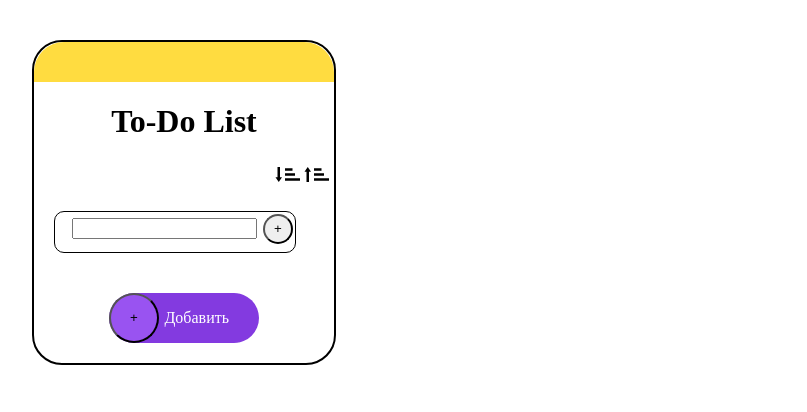
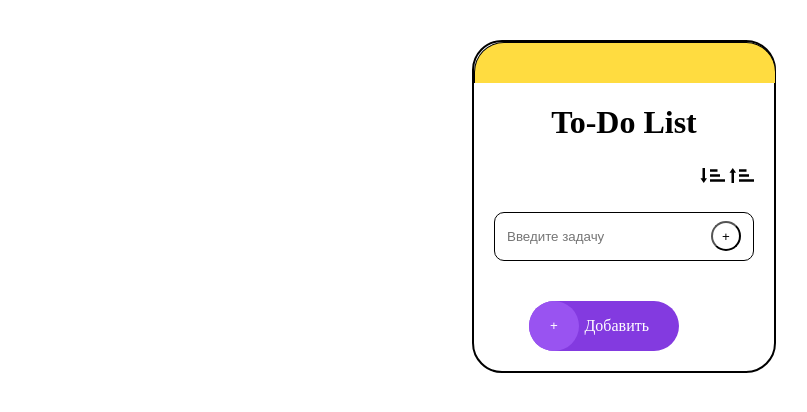
Before and after one commit to Olgamay/Project_2_2022, a plain HTML site: page index.html in a window 1280 px wide. Shown: the whole page, without its empty margins (16-823 px from the left). Drawn offline with Linux system fonts and the light colour scheme.

Commit message:
доработка от 11.05

```diff
--- a/index.html
+++ b/index.html
@@ -11,31 +11,32 @@
 </head>
 <body>
     <div class="block">
-        <div class="color"></div>
-        <H1>To-Do List</H1>
-        <div class="sorting"> <img src="images/Group_73.svg"> <img src="images/Group_91.svg">
+
+        <div class="color">        </div>
+
+        <h1>To-Do List</h1>
+
+        <div class="sorting">
+            <img src="images/Group_73.svg"> <img src="images/Group_91.svg">
         </div>
-        <!-- <div class="block-text">
-            <div class="block-text_1"><p> Почистить зубы <img src="images/Group_77.svg"> <img src="images/Group_70.svg"> </p></div>
-            <div class="block-text_1"><p>Купить зубную пасту <img src="images/Group_77.svg"> <img src="images/Group_70.svg"></p></div>
-            <div class="block-text_1"><p>Умыться <img src="images/Group_77.svg"> <img src="images/Group_70.svg"></p></div>
-            <div class="block-text_1"><p>Выпить кофе <img src="images/Group_77.svg"> <img src="images/Group_70.svg"></p></div>
-            <div class="block-text_1"><p>Принять душ <img src="images/Group_77.svg"> <img src="images/Group_70.svg"></p></div>
-        </div> -->
+
         <div class="input">
             <label>
-            <input type="text" required>
-        </label>
-           <button class="plus_input">+</button>
-
+                <input class="name" type="text" id="in" name = "name" placeholder="Введите задачу">
+            </label>
+            <button class="plus_input">+</button>
         </div>
 
         <div class="dobav_1">
-           <div class="dobav">
-               <button class="plus">+</button>
-            <!-- <div class="plus"><p class="plus_1"> +</p></div> -->
-            <p class="dobav_2"> Добавить</p>
-        </div>
+            <div class="dobav">
+                <button class="plus" id="get-data">+</button>
+                <p class="dobav_2"> Добавить </p>
+            </div>
+            <div class="wrapper">
+                <ul class="todo">
+                </ul>
+                <!-- сюда будет добавляться введенный список -->
+            </div>
         </div>
     </div>
     <script src="script.js"></script>
--- a/script.js
+++ b/script.js
@@ -1,9 +1,50 @@
-let textInput = document.querySelector('.input');
-let button = document.querySelector('.plus_input');
-button.addEventListener('click', () => {
-    let newElement = document.createElement('p');
-    parentElement.append(newElement);
-    // newText.innerText = textInput.value;
-    // let result = document.querySelector('body');
-    // resultText.appendChild(newText);
-  });
+let nameDelo = document.querySelector('.name');
+let button = document.querySelector('.plus');
+let todo = document.querySelector('todo');
+// переменная в которую сохранять значение
+let todoList = [];
+// указываем что введенное значение будет являться массивом
+
+// Добавляем обработчик событий
+button.addEventListener('click', function() {
+  let newnameDelo = nameDelo.value;
+  todoList.push(newnameDelo);
+  displayDelos();
+
+});
+
+// вводим функцию, которая будет перебирать массив todoList
+function displayDelos() {
+  let displayDelos = '';
+  todoList.forEach(function(item, i) {
+    displayDelos += item;
+  })
+}
+
+
+
+
+
+
+// document.getElementById('.dobav_2').click => () {
+
+//   let surnameValue = getElementById('in').value;
+//   let temp = {};
+//     temp.todo = surnameValue;
+//   var i = todoList.length;
+//   todoList[i] = temp;
+//   console.log('todoList');
+//   };
+  // let newElement = document.createElement('li');
+  // newElement.innerText = nameField;
+  // let result = document.querySelector('.input');
+  // result.Element.appendChild(newElement);
+  // const buttonDelete = document.querySelectorAll('.plus_input');
+  // buttonDelete.forEach((item) => {
+
+  // value=это значение введенное в поле задач;
+  // записываем значение введенное в поле пользователем;
+  // console.log(surnameValue);
+// });
+
+//
--- a/style.css
+++ b/style.css
@@ -3,26 +3,27 @@
     border: 2px solid black;
     border-radius: 30px;
     display: flex;
-    margin: 40px;
+    margin: 40px auto;
     justify-content: center;
     text-align: center;
     flex-direction: column;
+}
 
-}
 .color {
     background-color: #FFDC40;
     width: 100%;
     height: 40px;
     border-top-left-radius: 30px;
     border-top-right-radius: 30px;
-
-
+    border: 1px solid black;
+    border-bottom: none;
 }
 
 .sorting {
-    margin: 5px;
+    margin: 5px 20px;
     text-align: right;
 }
+
 .block-text {
     border: 1px solid black;
     margin: 20px;
@@ -40,26 +41,36 @@
     border: 0.5px solid black;
     border-radius: 10px;
     margin: 20px;
-    width: 80%;
-    height: 40px;
-    text-align: right;
-    vertical-align:middle;
+    display: flex;
+    justify-content: space-between;
+    align-items: center;
+    padding: 5px 10px;
 }
+
+.name {
+    border: none;
+    outline: none;
+    margin: 10px 0;
+    text-align: left;
+}
+
 .plus_input {
     width: 30px;
     height: 30px;
     border-radius: 50px;
     text-align: center;
     margin: 2px;
+    border-color: black;
+    background-color: white;
+}
 
-}
 .dobav_1 {
     display: flex;
     justify-content: center;
 }
+
 .dobav {
     color: #FFFFFF;
-
     background-color: #833AE0;
     margin: 20px;
     width: 50%;
@@ -68,13 +79,16 @@
     align-items: center;
     border-radius: 50px;
 }
+
 .plus {
     background-color: #9953F1;
     border-radius: 50px;
     width: 50px;
     height: 50px;
+    color: white;
+    border: none;
+}
 
-}
 .dobav_2 {
     padding-right: 30px;
 }
```
